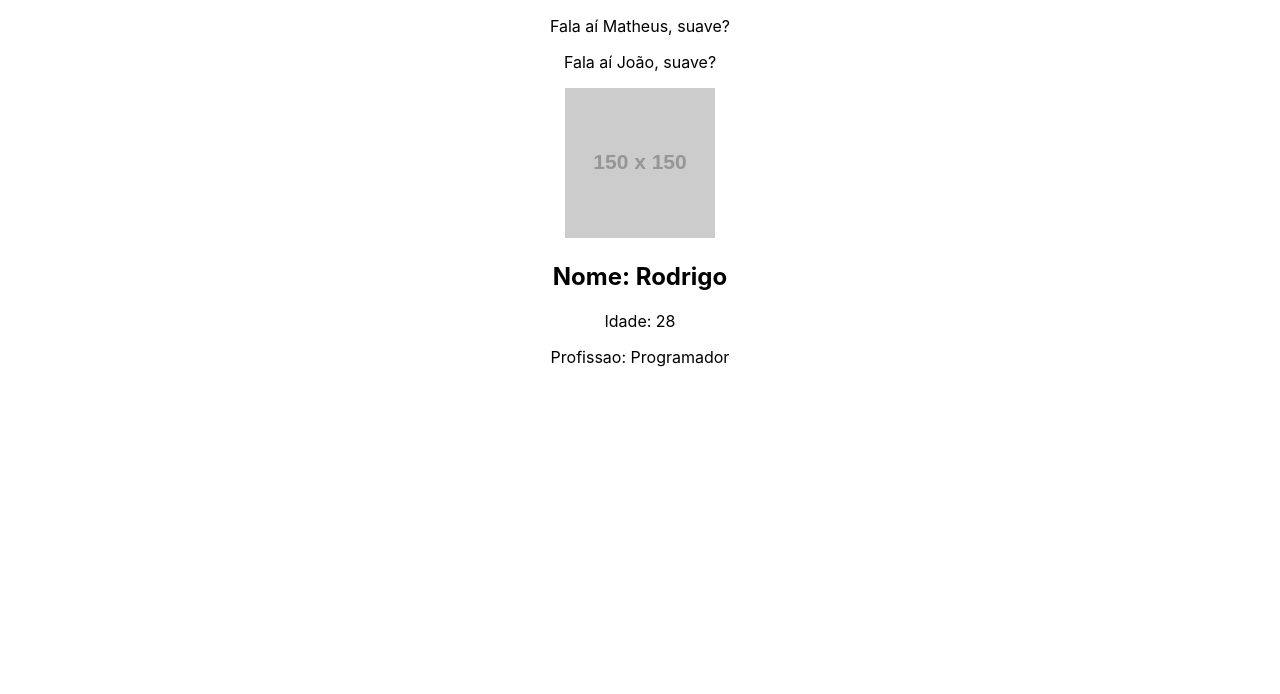
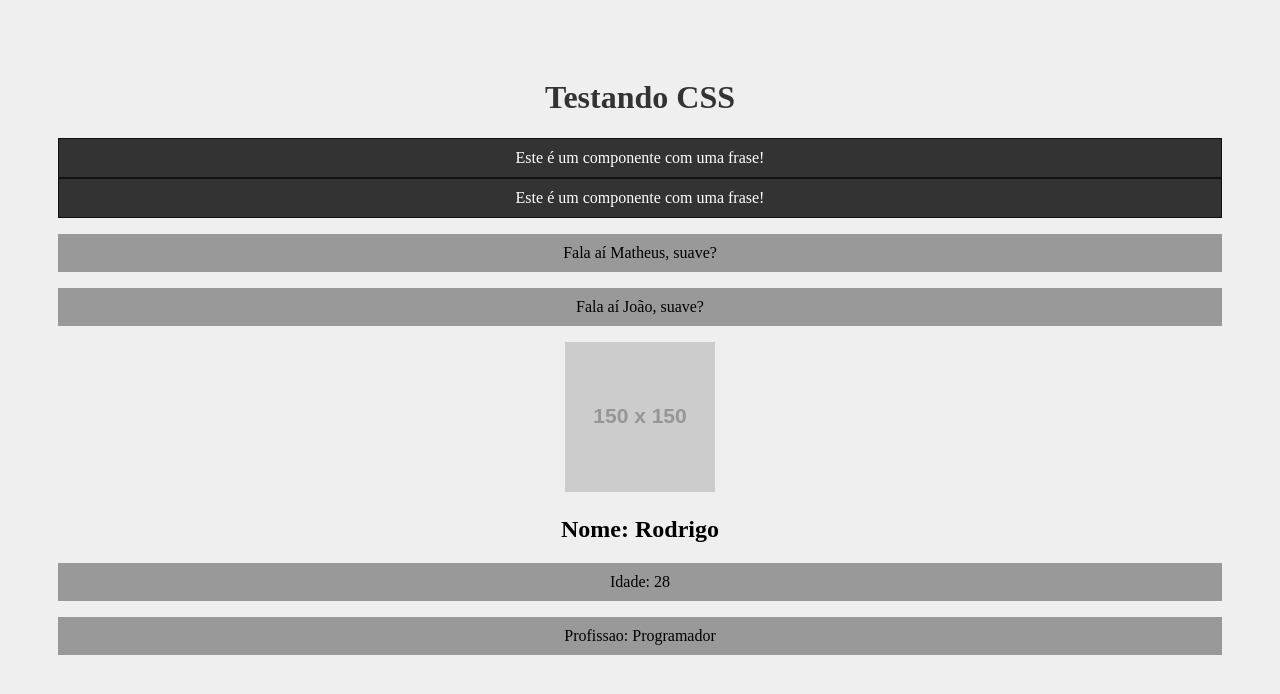
Before and after one commit to nedymarschuabe/Cursos, a React (Create React App) app in the folder React + Node/HoraDeCodar/meu-projeto/: page / in a window 1280 px wide. Shown: the top 694 px of the page. Built offline with nearby package versions, Linux system fonts and the light colour scheme.

Commit message:
Aula 3 - CSS
Aplicando CSS no React

```diff
--- a/React + Node/HoraDeCodar/meu-projeto/src/App.js
+++ b/React + Node/HoraDeCodar/meu-projeto/src/App.js
@@ -1,11 +1,15 @@
 import './App.css';
 import SayMayName from './components/SayMyName';
 import Pessoa from './components/Pessoa';
+import Frase from './components/Frase';
 
 function App() {
 
   return (
     <div className="App">
+      <h1>Testando CSS</h1>
+      <Frase />
+      <Frase />
       <SayMayName nome="Matheus" />
       <SayMayName nome="João" />
       <Pessoa
--- a/React + Node/HoraDeCodar/meu-projeto/src/components/Frase.js
+++ b/React + Node/HoraDeCodar/meu-projeto/src/components/Frase.js
@@ -1,7 +1,9 @@
+import styles from './Frase.module.css'
+
 function Frase() {
     return (
-        <div>
-            <p>Este é um componente com uma frase!</p>
+        <div className={styles.fraseContainer}>
+            <p className= {styles.fraseContent}>Este é um componente com uma frase!</p>
         </div>
     )
 }
--- /dev/null
+++ b/React + Node/HoraDeCodar/meu-projeto/src/components/Frase.module.css
@@ -0,0 +1,10 @@
+.fraseContainer {
+    background-color: #333;
+    border: 1px solid #111;
+}
+
+.fraseContent {
+    color: #fff;
+    background-color: #333;
+    margin: 0;
+}
--- a/React + Node/HoraDeCodar/meu-projeto/src/index.css
+++ b/React + Node/HoraDeCodar/meu-projeto/src/index.css
@@ -1,13 +1,13 @@
 body {
-  margin: 0;
-  font-family: -apple-system, BlinkMacSystemFont, 'Segoe UI', 'Roboto', 'Oxygen',
-    'Ubuntu', 'Cantarell', 'Fira Sans', 'Droid Sans', 'Helvetica Neue',
-    sans-serif;
-  -webkit-font-smoothing: antialiased;
-  -moz-osx-font-smoothing: grayscale;
+  padding: 50px;
+  background-color: #EFEFEF;
 }
 
-code {
-  font-family: source-code-pro, Menlo, Monaco, Consolas, 'Courier New',
-    monospace;
+h1 {
+  color: #333;
 }
+
+p {
+  background-color: #999;
+  padding: 10px;
+}
```
